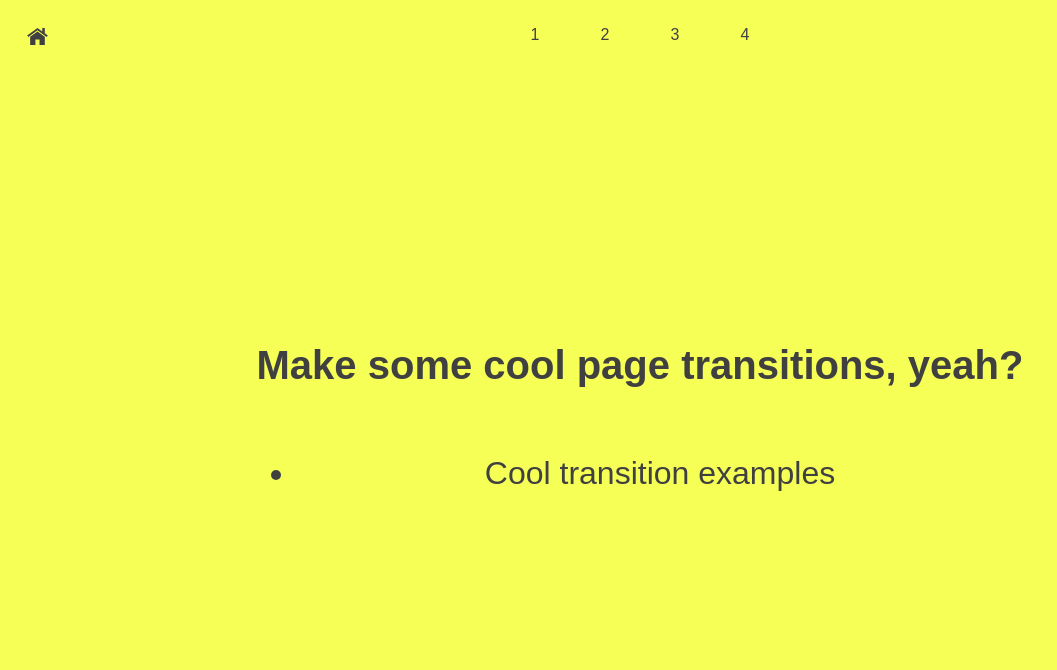
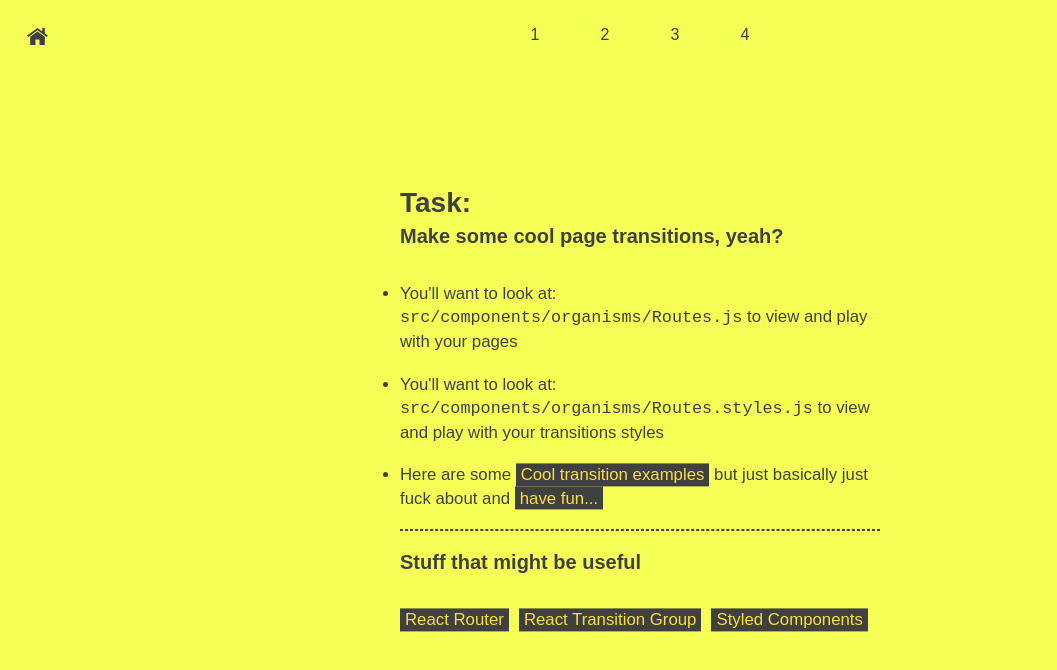
Before and after one commit to thathurtabit/spa-transition-workshop, a React (Create React App) app: page / in a window 1280 px wide. Shown: the top 670 px of the page, without its empty margins (0-1057 px from the left). Built offline with nearby package versions, Linux system fonts and the light colour scheme; what webfontloader would draw is missing.

Commit message:
Feat: :lipstick:

```diff
--- a/src/components/organisms/Routes/Routes.js
+++ b/src/components/organisms/Routes/Routes.js
@@ -12,14 +12,17 @@ const Routes = (props) => {
     const locationPath = location.pathname;
     return (
         <TransitionGroup>
-            <CSSTransition key={locationPath} classNames="fade" timeout={500}>
+            <CSSTransition key={locationPath} classNames="fade" timeout={0}>
                 <RoutesStyled>
                     <Switch location={location}>
                         <Route exact path="/" component={() => <Home />} />
-                        <Route exact path="/page-1" component={() => <ReusablePage content="Single Page Apps..." transStyle="trans1" />} />
-                        <Route exact path="/page-2" component={() => <ReusablePage content="are" transStyle="trans2" />} />
-                        <Route exact path="/page-3" component={() => <ReusablePage content="quite" transStyle="trans3" />} />
-                        <Route exact path="/page-4" component={() => <ReusablePage content="nice." transStyle="trans4" />} />
+
+                        {/* Here are your pages. Change 'em up, add more, or remove. I don't care. */}
+                        {/* Also, I'm passing down the '.trans[1]' class to each ReusablePage, you can use that to create different transitions if you wanted */}
+                        <Route exact path="/page-1" component={() => <ReusablePage content="Single Page Apps..." pageStyle="page-style-1" />} />
+                        <Route exact path="/page-2" component={() => <ReusablePage content="are" pageStyle="page-style-2" />} />
+                        <Route exact path="/page-3" component={() => <ReusablePage content="quite" pageStyle="page-style-3" />} />
+                        <Route exact path="/page-4" component={() => <ReusablePage content="nice." pageStyle="page-style-4" />} />
                         <Route component={FourOhFour} />
                     </Switch>
                 </RoutesStyled>
--- a/src/components/organisms/Routes/Routes.styled.js
+++ b/src/components/organisms/Routes/Routes.styled.js
@@ -3,19 +3,20 @@ import styled from "styled-components";
 const RoutesStyled = styled.section`
     min-height: 100vh;
     transition: transform ${props => props.theme.transition.duration} ${props => props.theme.transition.easeOut},
-                opacity ${props => props.theme.transition.duration} ease-out;
+                opacity ${props => props.theme.transition.duration} ${props => props.theme.transition.easeOut};
+
 
     &.fade-enter,
     &.fade-exit.fade-exit-active {
         opacity: 0;
-        transform: translateX(50%);
+        transform: translateX(5%) rotateY(90deg) skew(45deg);
     }
 
 
     &.fade-enter.fade-enter-active,
     &.fade-exit {
         opacity: 1;
-        transform: translateX(0);
+        transform: translateX(0) rotateY(0) skew(0);
     }
 
 `;
--- a/src/components/pages/FourOhFour/FourOhFour.js
+++ b/src/components/pages/FourOhFour/FourOhFour.js
@@ -1,10 +1,10 @@
 import React from 'react';
-import {PageWrap, IndentContent} from "../ReusablePage/ReuseablePage.styled";
+import { PageWrap, IndentContent } from "../ReusablePage/ReuseablePage.styled";
 
 const FourOhFour = () => (
     <PageWrap>
         <IndentContent>
-            <h1>404 - Page not Found</h1>
+            <h1>404 - Page not Found <span role="img" aria-label="shrug emoji">🤷</span></h1>
         </IndentContent>
     </PageWrap>
 );
--- a/src/components/pages/Home/Home.js
+++ b/src/components/pages/Home/Home.js
@@ -1,12 +1,22 @@
 import React from 'react';
-import { PageWrap, HomeContent, HomeContentH1 } from "../ReusablePage/ReuseablePage.styled";
+import { Link } from 'react-router-dom';
+import { PageWrap, HomeContent, HomeContentH1, HomeContentH2 } from "../ReusablePage/ReuseablePage.styled";
 
 const Home = () => (
   <PageWrap>
-    <HomeContent>
-      <HomeContentH1>Make some cool page transitions, yeah?</HomeContentH1>
+    <HomeContent className="home-stuff">
+      <HomeContentH1><em>Task:</em> Make some cool page transitions, yeah?</HomeContentH1>
       <ul>
-        <li><a href="https://medium.com/@uiuxlab/10-page-transition-effects-trends-for-web-developer-in-2018-c07df6d1f747" target="_blank" rel="noopener noreferrer">Cool transition examples</a></li>
+        <li>You&#39;ll want to look at: <pre>src/components/organisms/Routes.js</pre> to view and play with your pages</li>
+        <li>You&#39;ll want to look at: <pre>src/components/organisms/Routes.styles.js</pre> to view and play with your transitions styles</li>
+        <li>Here are some <a href="https://medium.com/@uiuxlab/10-page-transition-effects-trends-for-web-developer-in-2018-c07df6d1f747" target="_blank" rel="noopener noreferrer">Cool transition examples</a> but just basically just fuck about and <Link to="/page-1">have fun...</Link></li>
+      </ul>
+      <hr />
+      <HomeContentH2>Stuff that might be useful</HomeContentH2>
+      <ul className="ul-row">
+        <li><a href="https://reacttraining.com/react-router/web/example/basic" target="_blank" rel="noopener noreferrer">React Router</a></li>
+        <li><a href="https://reactcommunity.org/react-transition-group/css-transition" target="_blank" rel="noopener noreferrer">React Transition Group</a></li>
+        <li><a href="https://www.styled-components.com/docs/basics#getting-started" target="_blank" rel="noopener noreferrer">Styled Components</a></li>
       </ul>
     </HomeContent>
   </PageWrap>
--- /dev/null
+++ b/src/components/pages/ReusablePage/Page.styled.js
@@ -0,0 +1,41 @@
+import styled from 'styled-components';
+
+const PageWrap = styled.section`
+    align-items: center;
+    display: flex;
+    flex-direction: column;
+    height: 100vh;
+    justify-content: center;
+
+    &.page-style-1 {
+        /* Stuff here ? */
+    }
+
+    &.page-style-2 {
+        /* Stuff here ? */
+    }
+
+    &.page-style-3 {
+        /* Stuff here ? */
+    }
+
+    &.page-style-4 {
+        /* Stuff here ? */
+
+        [role="img"] {
+            display: inline-block;
+            opacity: 0;
+            transform: translateY(50%);
+            transition: transform 0.5s ${props => props.theme.transition.cubicBez},
+                        opacity 0.5s ${props => props.theme.transition.easeOut};
+            transition-delay: 0.5s;
+
+            .fade-enter-done & {
+                opacity: 1;
+                transform: translateY(0);
+            }
+        }
+    }
+`;
+
+export default PageWrap;
--- a/src/components/pages/ReusablePage/ReusablePage.js
+++ b/src/components/pages/ReusablePage/ReusablePage.js
@@ -1,15 +1,14 @@
 import React from 'react';
 import PropTypes from "prop-types";
-import { PageWrap, IndentContent } from "./ReuseablePage.styled";
+import { IndentContent } from "./ReuseablePage.styled";
+import PageStyled from './Page.styled';
 
 const ReusablePage = (props) => {
-    const { content, transStyle } = props;
+    const { content, pageStyle } = props;
     return (
-        <PageWrap className={transStyle}>
-            <IndentContent>
-                {content}
-            </IndentContent>
-        </PageWrap>
+        <PageStyled className={pageStyle}>
+            <IndentContent className="content">{content} {pageStyle === 'page-style-4' && <span role="img" aria-label="OK emoji">👌</span>}</IndentContent>
+        </PageStyled>
     );
 };
 
@@ -17,5 +16,5 @@ export default ReusablePage;
 
 ReusablePage.propTypes = {
     content: PropTypes.string.isRequired,
-    transStyle: PropTypes.string.isRequired,
+    pageStyle: PropTypes.string.isRequired,
 }
--- a/src/components/pages/ReusablePage/ReuseablePage.styled.js
+++ b/src/components/pages/ReusablePage/ReuseablePage.styled.js
@@ -1,6 +1,4 @@
 import styled from 'styled-components';
-
-
 
 export const PageWrap = styled.section`
     align-items: center;
@@ -19,19 +17,78 @@ export const IndentContent = styled.section`
 `;
 
 export const HomeContent = IndentContent.extend`
-    font-size: calc(${props => props.theme.fonts.baseSize} + 2vmin);
+    font-size: calc(${props => props.theme.fonts.baseSize} + 0.1vmin);
+    line-height: 1.4;
+    margin: 0 auto;
+    max-width: 480px;
+    text-align: left;
+
+    &.home-stuff a {
+        color: ${props => props.theme.colors.primary};
+        position: relative;
+
+        &::before {
+            background-color: ${props => props.theme.colors.dark};
+            content: '';
+            height: 80%;
+            top: 50%;
+            transform: translateY(-50%);
+            left: 0;
+            position: absolute;
+            right: 0;
+            z-index: -1;
+        }
+    }
+
+    &.home-stuff a:hover {
+        background: transparent;
+        color: ${props => props.theme.colors.dark};
+
+        &::before {
+            background-color: ${props => props.theme.colors.white};
+        }
+    }
+
+    ul {
+        margin: 0;
+        padding: 0;
+    }
+
+    .ul-row {
+        display: flex;
+        list-style-type: none;
+
+        li {
+            margin-right: 10px;
+        }
+    }
+
+    li {
+        margin-bottom: 1.2rem;
+    }
+
+    pre {
+        margin: 0;
+        display: inline;
+    }
+
+    hr {
+        border: 1px dashed ${props => props.theme.colors.dark};
+    }
 `;
 
 export const HomeContentH1 = styled.h1`
-  font-size: calc(${props => props.theme.fonts.baseSize} + 3vmin);
+    font-size: calc(${props => props.theme.fonts.baseSize} + 0.5vmin);
+    margin-bottom: 2rem;
+
+    em {
+        display: block;
+        font-size: calc(${props => props.theme.fonts.baseSize} + 1.5vmin);
+        font-style: normal;
+    }
 `;
 
-export const HeroLink = styled.a`
-    background-color: ${props => props.theme.colors.dark};
-    background-size: cover;
-    background-position: center;
-    margin-top: 20px;
-    min-height: 300px;
-    position: relative;
-    display: block;
+export const HomeContentH2 = styled.h2`
+    font-size: calc(${props => props.theme.fonts.baseSize} + 0.5vmin);
+    margin-bottom: 2rem;
 `;
--- a/src/theme/theme.js
+++ b/src/theme/theme.js
@@ -1,9 +1,10 @@
 // Define what styled components base-theme will look like
 const theme = {
     colors: {
-        primary: '#F6FF56',
-        secondary: '#daf4e4',
-        tertiary: '#938153',
+        primary: '#F9E03B',
+        secondary: '#59CD90',
+        tertiary: '#17BEBB',
+        quaternary: '#F79D84',
         light: '#F8F1FF',
         dark: '#404040',
         white: '#fff'
@@ -15,7 +16,7 @@ const theme = {
     },
     transition: {
         duration: '0.25s',
-        cubicBez: 'cubic-bezier(0.68, -0.55, 0.265, 1.55)',
+        cubicBez: 'cubic-bezier(0.175, 0.885, 0.32, 1.275)',
         easeOut: 'cubic-bezier(0.23, 1, 0.32, 1)',
     },
     breakpoints: {
```
